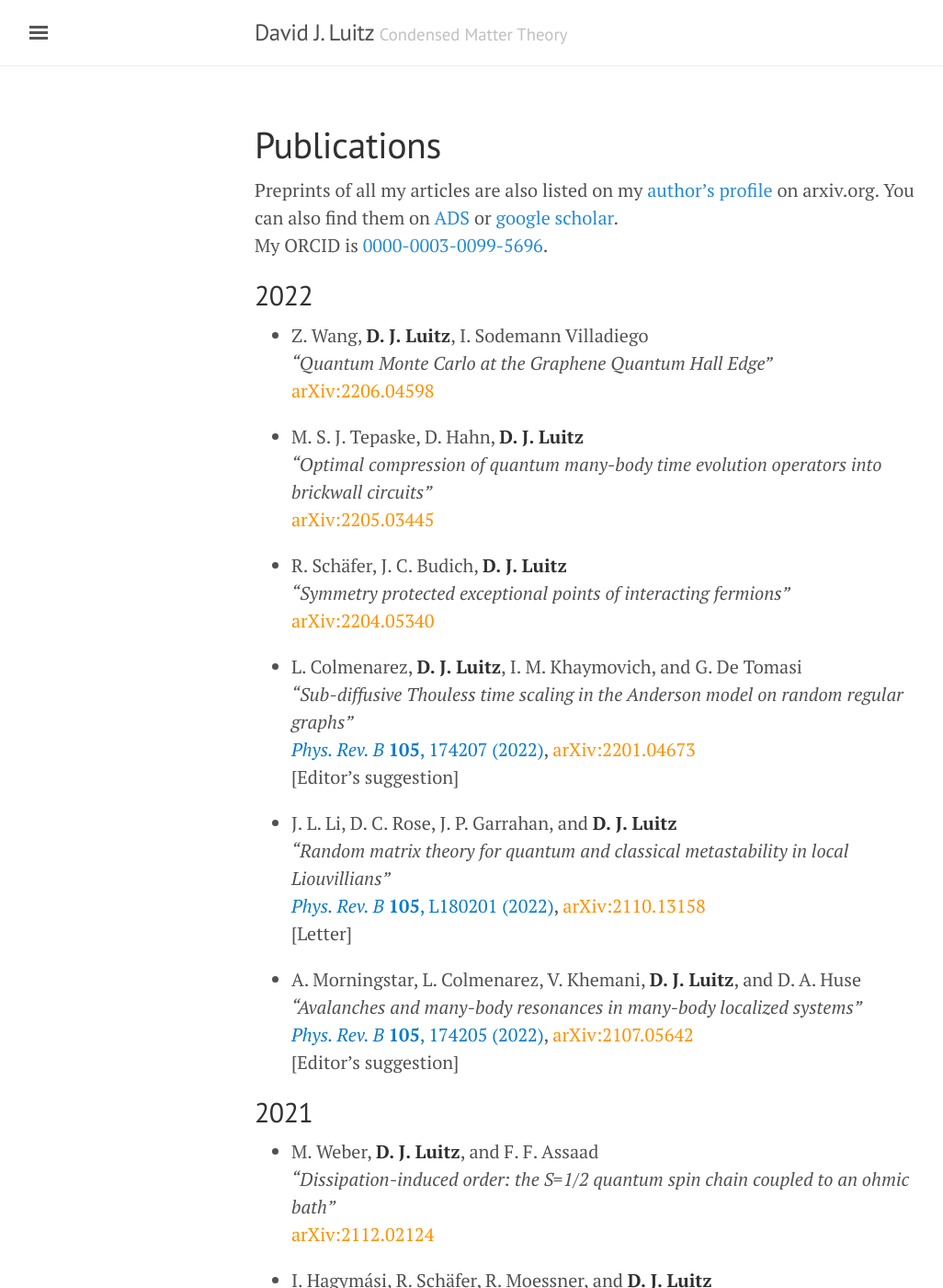
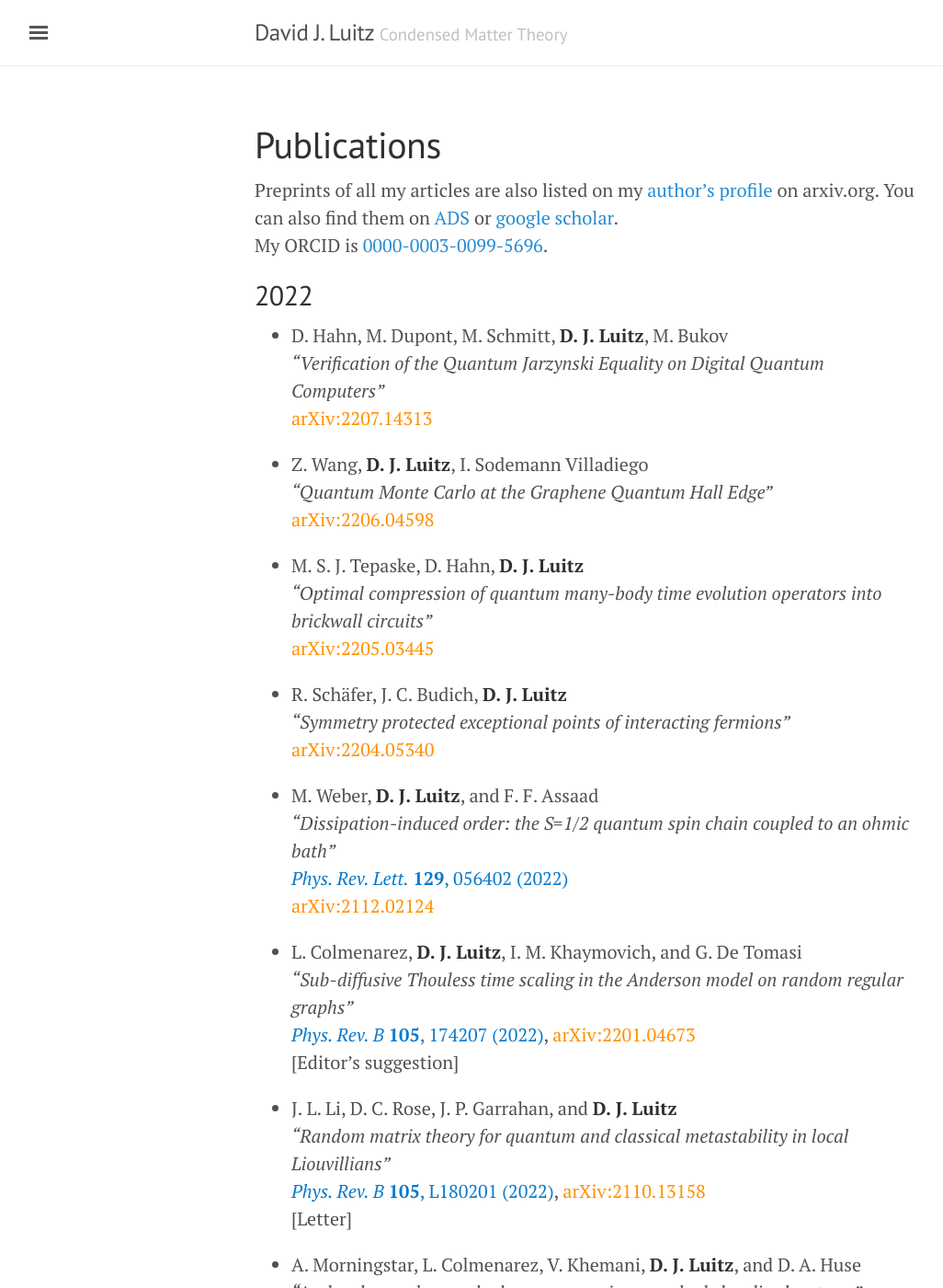
Before and after one commit to dluitz/dluitz.github.io, a Jekyll site: the page built from publications.md, in a window 1280 px wide and 1400 px high. Shown: the whole window at 92% size, without its empty margins (3-1029 px from the left). Built offline with Jekyll 4.4.1, drawn with Linux system fonts in a browser that asks for light colours.

Commit message:
[pub] update

```diff
--- a/publications.md
+++ b/publications.md
@@ -9,6 +9,11 @@ My ORCID is [0000-0003-0099-5696](https://orcid.org/0000-0003-0099-5696).
 
 2022
 ----
+
++ D. Hahn, M. Dupont, M. Schmitt, **D. J. Luitz**, M. Bukov
+*"Verification of the Quantum Jarzynski Equality on Digital Quantum Computers"*
+[arXiv:2207.14313](https://arxiv.org/abs/2207.14313){:class='arxiv'}
+
 
 + Z. Wang, **D. J. Luitz**, I. Sodemann Villadiego
 *"Quantum Monte Carlo at the Graphene Quantum Hall Edge"*
@@ -23,6 +28,11 @@ My ORCID is [0000-0003-0099-5696](https://orcid.org/0000-0003-0099-5696).
 *"Symmetry protected exceptional points of interacting fermions"*
 [arXiv:2204.05340](https://arxiv.org/abs/2204.05340){:class='arxiv'}
 
+
++ M. Weber, **D. J. Luitz**, and F. F. Assaad
+*"Dissipation-induced order: the S=1/2 quantum spin chain coupled to an ohmic bath"*
+[*Phys. Rev. Lett.* **129**, 056402 (2022)](https://journals.aps.org/prl/abstract/10.1103/PhysRevLett.129.056402){:class='pub'}
+[arXiv:2112.02124](https://arxiv.org/abs/2112.02124){:class='arxiv'}
 
 
 + L. Colmenarez, **D. J. Luitz**, I. M. Khaymovich, and G. De Tomasi
@@ -46,12 +56,6 @@ My ORCID is [0000-0003-0099-5696](https://orcid.org/0000-0003-0099-5696).
 
 2021
 ----
-
-+ M. Weber, **D. J. Luitz**, and F. F. Assaad
-*"Dissipation-induced order: the S=1/2 quantum spin chain coupled to an ohmic bath"*
-[arXiv:2112.02124](https://arxiv.org/abs/2112.02124){:class='arxiv'}
-
-
 
 
 + I. Hagymási, R. Schäfer, R. Moessner, and **D. J. Luitz**
```
